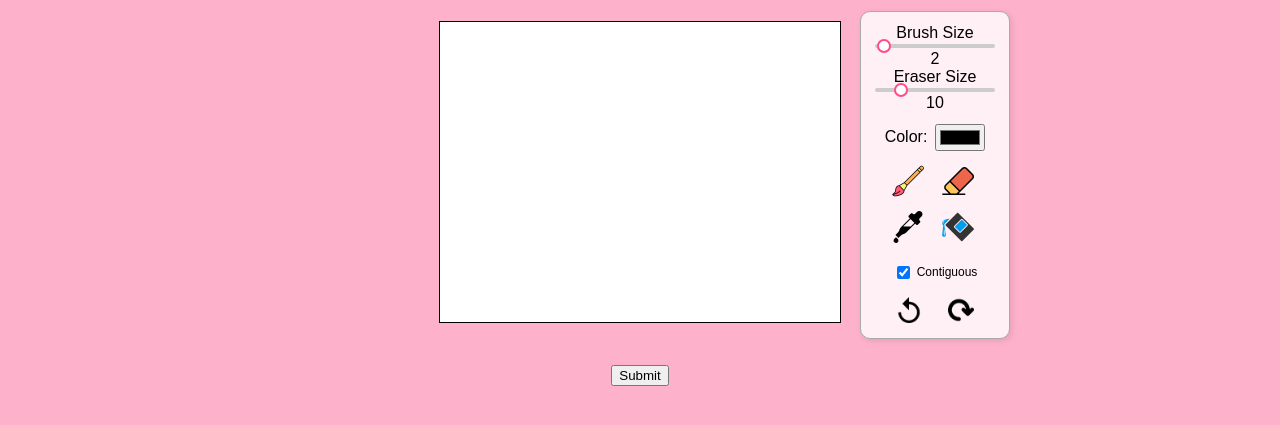
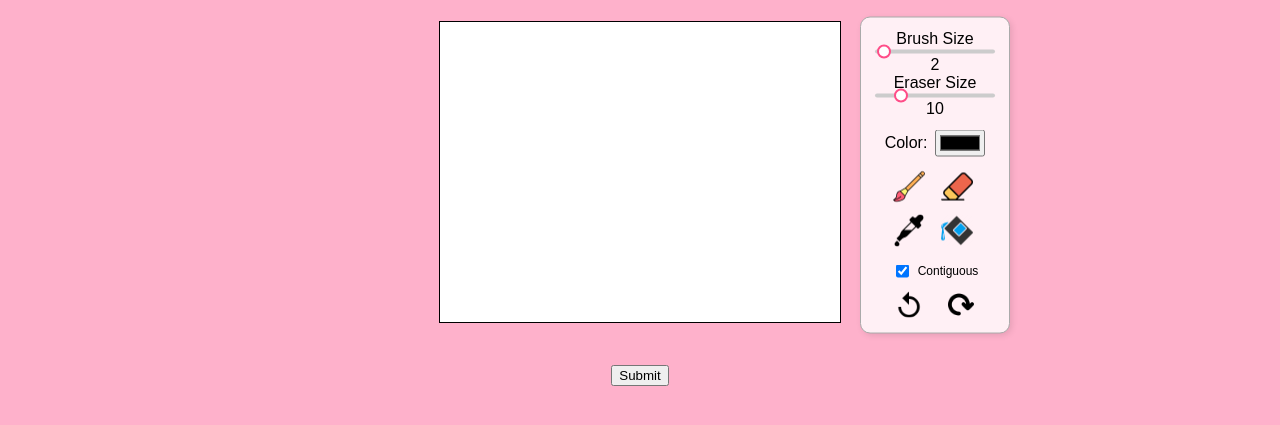
Before and after one commit to takebadoodles/doodle-test, a website: page index.html in a window 1280 px wide. Shown: the part 119-544 px from the top of the page. Drawn offline with Linux system fonts and the light colour scheme.

Commit message:
I. HATE. MOBILE

```diff
--- a/index.html
+++ b/index.html
@@ -426,10 +426,11 @@
         .tool-grid {
             display: grid;
             grid-template-columns: repeat(2, 40px);
-            gap: 10px;
+            gap: 8px;
             justify-content: center;
-            margin-bottom: 12px;
-        }
+            margin-bottom: 0; /
+        }
+
 
             .tool-grid img {
                 width: 32px;
@@ -477,6 +478,24 @@
                 .undo-redo img:hover {
                     background: #ffe0e8;
                 }
+
+        #contiguousLabel {
+            display: flex;
+            align-items: center;
+            justify-content: center;
+            gap: 6px;
+            font-size: 12px;
+            margin-top: 1px; /* 🔽 reduced gap */
+        }
+
+
+        @media (max-width: 600px) {
+            #contiguousLabel {
+                justify-content: flex-start;
+                padding-left: 8px;
+            }
+        }
+
     </style>
 </head>
 <body>
@@ -553,6 +572,7 @@
             </div>
 
             <!-- ✍️ Tool icons -->
+
             <div class="tool-grid">
                 <img id="brush" src="brush.png" title="Brush Tool" />
                 <img id="eraser" src="eraser.png" title="Eraser Tool" />
@@ -560,13 +580,13 @@
                 <img id="bucket" src="bucket.png" title="Bucket Tool" />
             </div>
 
-            <!-- ✅ Contiguous checkbox -->
-            <div style="margin-top: -6px; margin-bottom: 4px; font-size: 12px;">
-                <label style="display: flex; align-items: center; justify-content: center; gap: 4px;">
-                    <input type="checkbox" id="contiguousToggle" checked />
-                    Contiguous
-                </label>
-            </div>
+
+            <label id="contiguousLabel">
+                <input type="checkbox" id="contiguousToggle" checked />
+                Contiguous
+            </label>
+
+
 
             <div class="undo-redo" style="margin-top: -4px;">
                 <img id="undo" src="undo.png" alt="Undo" title="Undo" />
```
